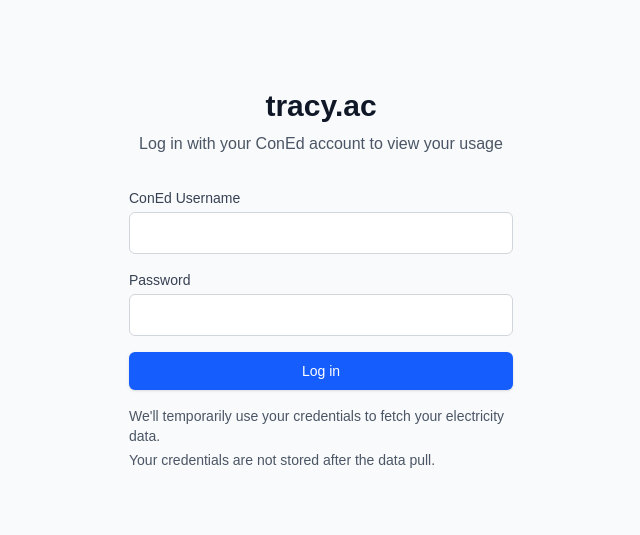
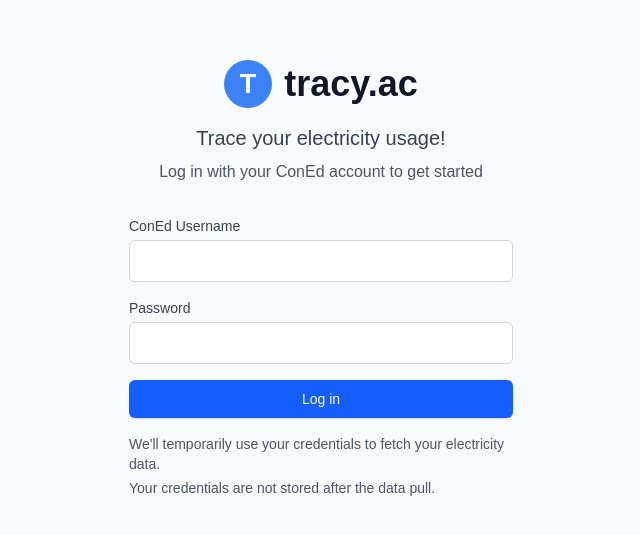
Before and after one commit to skortchmark9/live_wire, a Next.js app in the folder electricity-tracker/: page /login in a window 1280 px wide. Shown: the part 121-656 px from the top of the page, without its empty margins (319-959 px from the left). Built offline with nearby package versions, Linux system fonts and the light colour scheme; no server answers.

Commit message:
fix build and login page

```diff
--- a/electricity-tracker/src/components/Header.tsx
+++ b/electricity-tracker/src/components/Header.tsx
@@ -3,6 +3,7 @@
 import { ThemeToggle } from './ThemeToggle'
 import { LogoutButton } from './auth/LogoutButton'
 import { ActiveTab } from './types'
+import Image from 'next/image'
 
 interface HeaderProps {
   activeTab: ActiveTab
@@ -17,9 +18,9 @@
         <div className="px-4 py-2 border-b border-gray-200 dark:border-gray-700">
           <div className="flex items-center justify-between">
             <div className="flex items-center gap-2">
-              <img src="/logo.svg" alt="tracy.ac" className="w-5 h-5" />
+              <Image src="/logo.svg" alt="tracy.ac" className="w-5 h-5" width={20} height={20} />
               <h1 className="text-base font-bold text-gray-900 dark:text-gray-100">
-                tracy.ac
+              tracy.ac
               </h1>
             </div>
             <div className="flex items-center gap-2">
@@ -66,7 +67,7 @@
       <div className="hidden sm:flex items-center justify-between px-4 h-14">
         <div className="flex items-center gap-8">
           <div className="flex items-center gap-3">
-            <img src="/logo.svg" alt="tracy.ac" className="w-8 h-8" />
+            <Image src="/logo.svg" alt="tracy.ac" className="w-8 h-8" />
             <h1 className="text-xl font-bold text-gray-900 dark:text-gray-100">
               tracy.ac
             </h1>
--- a/electricity-tracker/src/components/LoadDisaggregation.tsx
+++ b/electricity-tracker/src/components/LoadDisaggregation.tsx
@@ -87,7 +87,6 @@
     downsampledWeather.forEach(w => {
       weatherMap.set(w.timestamp, w.temperature_f)
     })
-    console.log(weatherMap);
 
     // Calculate baseline usage
     const baseline = calculateBaseline(recentData)
@@ -204,36 +203,12 @@
       }
     })
 
-    // For 24h view, ensure we show the full 24 hours even if data is missing
-    if (selectedTimeRange === '24h' && chartData.length > 0) {
-      // If there's a gap at the end (due to 2hr delay), fill with weather-only data
-      const lastDataTime = new Date(chartData[chartData.length - 1].timestamp).getTime()
-      const targetEndTime = now.getTime()
-
-      if (targetEndTime - lastDataTime > 15 * 60 * 1000) { // More than 15 minutes gap
-        // Get all available weather data for the gap period
-        if (weatherData?.data) {
-          const downsampledWeather = downsampleWeatherTo15Minutes(weatherData.data)
-
-          // Add weather-only points for the gap
-          let currentTime = lastDataTime + 15 * 60 * 1000
-          while (currentTime <= targetEndTime) {
-            const timestamp = new Date(currentTime).toISOString()
-            const temp = weatherLookup.get(timestamp)
-
-            chartData.push({
-              timestamp,
-              watts: null,
-              kwh: null,
-              temperature: temp,
-              AC: null
-            })
-
-            currentTime += 15 * 60 * 1000
-          }
-        }
-      }
-    }
+    // // For 24h view, ensure we show the full 24 hours even if data is missing
+    // if (selectedTimeRange === '24h' && chartData.length > 0) {
+    //   // If there's a gap at the end (due to 2hr delay), fill with weather-only data
+    //   const lastDataTime = new Date(chartData[chartData.length - 1].timestamp).getTime()
+    //   const targetEndTime = now.getTime()
+    // }
 
     return chartData
   }, [selectedTimeRange, electricityData, weatherData, detectedAC])
@@ -270,11 +245,11 @@
             <button
               key={range}
               onClick={() => setSelectedTimeRange(range)}
-              className={`px-3 sm:px-4 py-2 rounded text-sm sm:text-base ${
+              className={`flex-1 px-3 sm:px-4 py-2 rounded text-sm sm:text-base ${
                 selectedTimeRange === range ? 'bg-blue-500 text-white' : 'bg-gray-200 dark:bg-gray-700 dark:text-white'
               }`}
             >
-              {range === 'yesterday' ? 'Yesterday' : range === '24h' ? 'Last 24h' : range === '7d' ? 'Last 7 days' : 'Last 30 days'}
+              {range === 'yesterday' ? 'Yesterday' : range === '24h' ? '24h' : range === '7d' ? '7d' : range === '30d' ? '30d' : range}
             </button>
           ))}
         </div>
--- a/electricity-tracker/src/components/auth/AuthFlow.tsx
+++ b/electricity-tracker/src/components/auth/AuthFlow.tsx
@@ -5,6 +5,7 @@
 import { MFAForm } from './MFAForm';
 import { useRouter } from 'next/navigation';
 import { useEffect } from 'react';
+import Image from 'next/image';
 
 export function AuthFlow() {
   const auth = useAuth();
@@ -81,8 +82,12 @@
   return (
     <div className="flex flex-col items-center justify-center min-h-screen p-4">
       <div className="mb-8 text-center">
-        <h1 className="text-3xl font-bold text-gray-900 dark:text-gray-100 mb-2">tracy.ac</h1>
-        <p className="text-gray-600 dark:text-gray-400">Log in with your ConEd account to view your usage</p>
+        <div className="flex items-center justify-center gap-3 mb-4">
+          <Image src="/logo.svg" alt="tracy.ac" width={48} height={48} className="w-12 h-12" />
+          <h1 className="text-4xl font-bold text-gray-900 dark:text-gray-100">tracy.ac</h1>
+        </div>
+        <p className="text-xl text-gray-700 dark:text-gray-300 mb-2">Trace your electricity usage!</p>
+        <p className="text-gray-600 dark:text-gray-400">Log in with your ConEd account to get started</p>
       </div>
 
       {auth.status === null ? (
```
